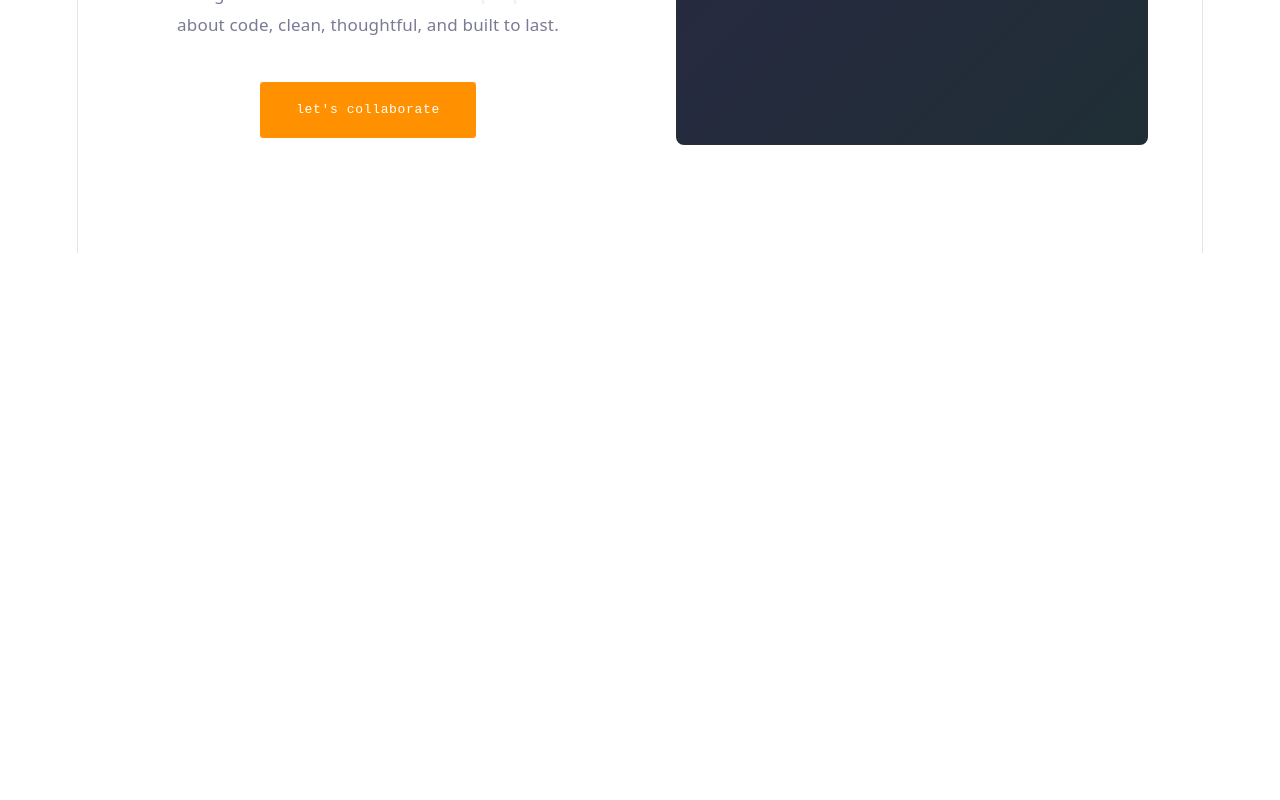
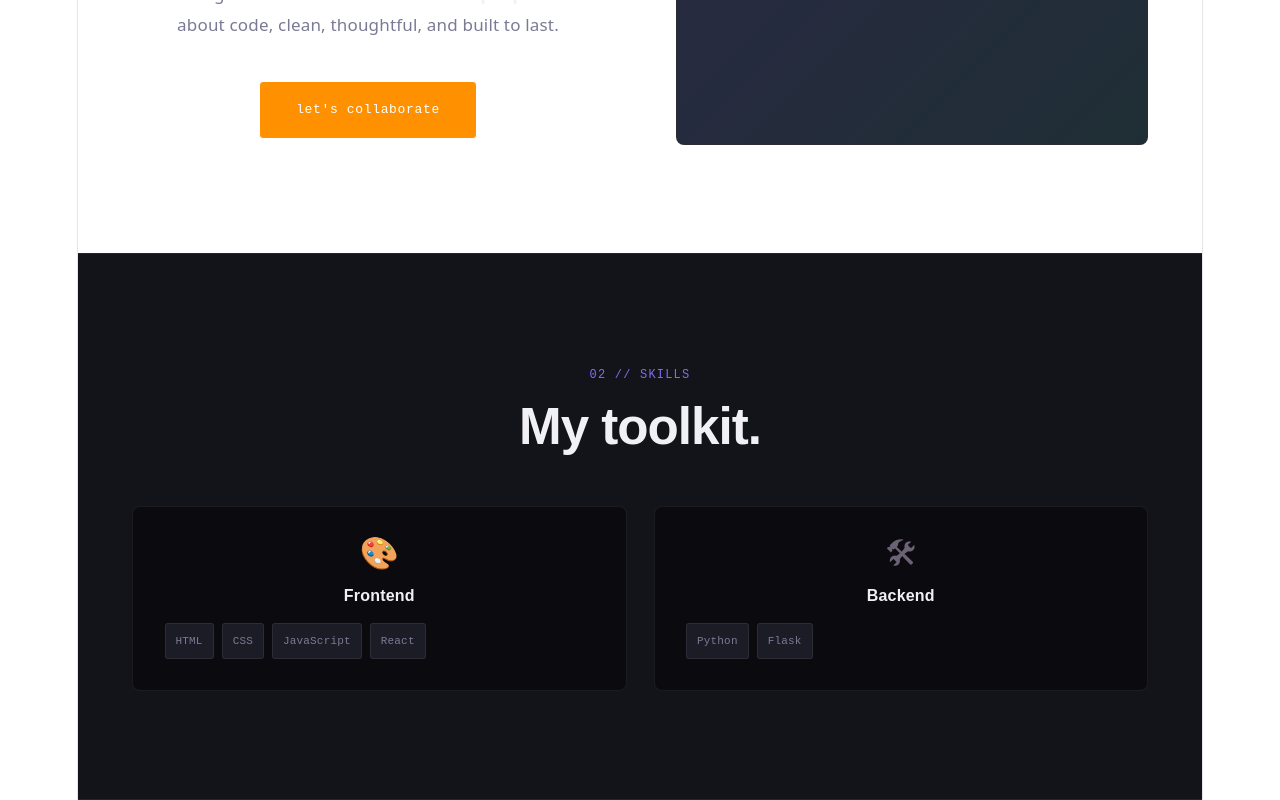
Before and after one commit to erycpc/Personal-Portfolio, a React app in the folder portfolio/: page / in a window 1280 px wide. Shown: the part 1491-2291 px from the top of the page. Before the commit the page ends 1744 px from the top, so only its background shows below. Built offline with nearby package versions, Linux system fonts and the light colour scheme; the HTML template or start-up script is replaced by a standard one.

Commit message:
Added Skills Component

```diff
--- a/portfolio/src/App.jsx
+++ b/portfolio/src/App.jsx
@@ -1,11 +1,13 @@
 import NavBar from "./components/NavBar"
 import Home from "./components/Home"
 import AboutMe from "./components/AboutMe"
+import Skills from "./components/Skills"
 
 // styles
 import './styles/NavBar.css'
 import './styles/Home.css'
 import './styles/AboutMe.css'
+import './styles/Skills.css'
 
 
 
@@ -15,6 +17,7 @@ function App() {
     <NavBar />
     <Home />
     <AboutMe />
+    <Skills />
     </>
   )
 }
--- /dev/null
+++ b/portfolio/src/components/Skills.jsx
@@ -0,0 +1,36 @@
+const skills = [
+  {
+    icon: "🎨",
+    title: "Frontend",
+    tags: ["HTML", "CSS", "JavaScript", "React"],
+  },
+  {
+    icon: "🛠",
+    title: "Backend",
+    tags: ["Python", "Flask"],
+  },
+];
+
+function Skills() {
+  return (
+    <section className="skills" id="skills">
+      <p className="section-tag">02 // skills</p>
+      <h2 className="section-title">My toolkit.</h2>
+      <div className="skills-grid">
+        {skills.map(({ icon, title, tags }) => (
+          <div className="skill-card" key={title}>
+            <div className="skill-icon">{icon}</div>
+            <h3>{title}</h3>
+            <div className="skill-tags">
+              {tags.map((tag) => (
+                <span className="tag" key={tag}>{tag}</span>
+              ))}
+            </div>
+          </div>
+        ))}
+      </div>
+    </section>
+  );
+}
+
+export default Skills;
--- /dev/null
+++ b/portfolio/src/styles/Skills.css
@@ -0,0 +1,60 @@
+.skills {
+  padding: 6rem 3rem;
+  background: #13131a;
+  border-top: 1px solid rgba(255, 255, 255, 0.07);
+  border-bottom: 1px solid rgba(255, 255, 255, 0.07);
+}
+
+.skills-grid {
+  display: grid;
+  grid-template-columns: repeat(auto-fit, minmax(260px, 1fr));
+  gap: 1.5rem;
+}
+
+.skill-card {
+  background: #0a0a0f;
+  border: 1px solid rgba(255, 255, 255, 0.07);
+  border-radius: 8px;
+  padding: 1.75rem;
+  transition: border-color 0.2s, transform 0.2s;
+}
+
+.skill-card:hover {
+  border-color: #7c6ef5;
+  transform: translateY(-2px);
+}
+
+.skill-icon {
+  font-size: 1.75rem;
+  margin-bottom: 1rem;
+}
+
+.skill-card h3 {
+  font-family: 'Syne', sans-serif;
+  font-size: 16px;
+  font-weight: 700;
+  color: #f0f0f5;
+  margin-bottom: 0.75rem;
+}
+
+.skill-tags {
+  display: flex;
+  flex-wrap: wrap;
+  gap: 8px;
+}
+
+.tag {
+  font-family: 'Space Mono', monospace;
+  font-size: 11px;
+  background: #1c1c27;
+  color: #7a7a95;
+  padding: 4px 10px;
+  border-radius: 3px;
+  border: 1px solid rgba(255, 255, 255, 0.07);
+}
+
+@media (max-width: 768px) {
+  .skills {
+    padding: 4rem 1.5rem;
+  }
+}
```
